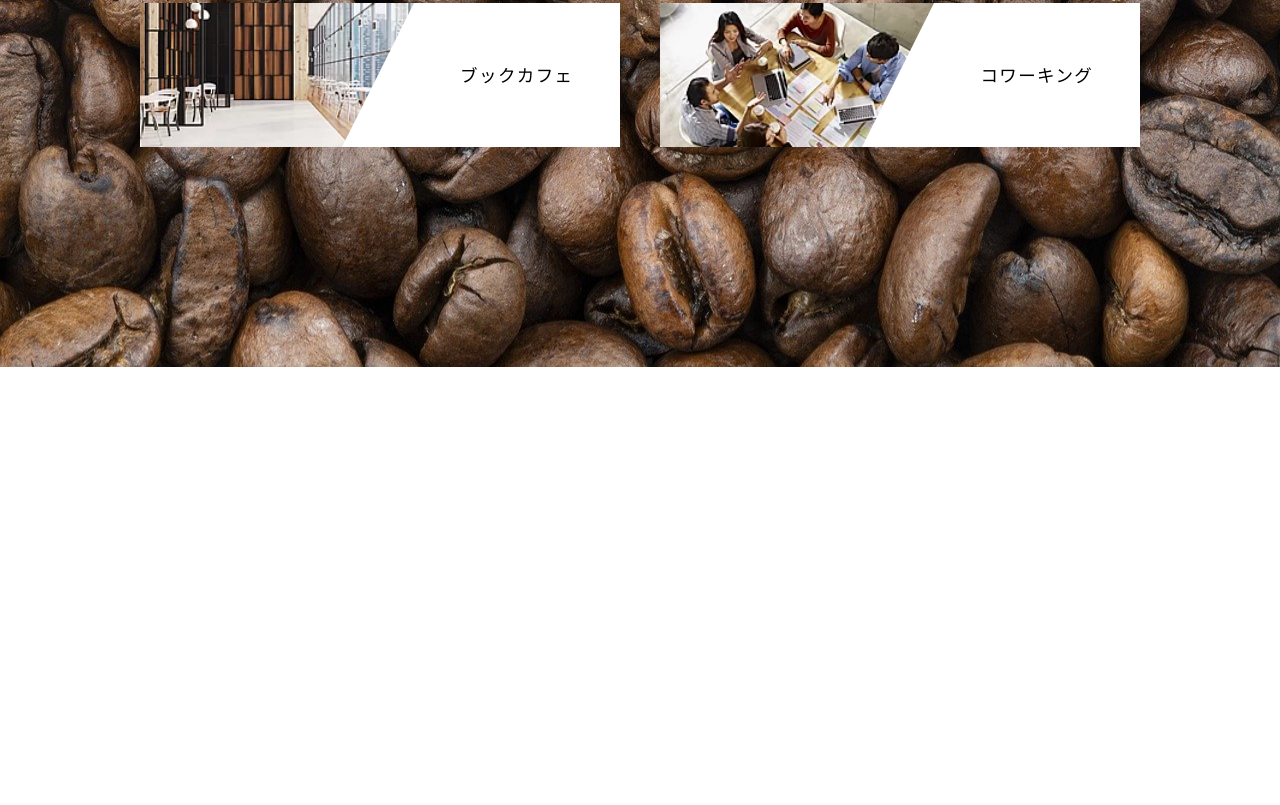
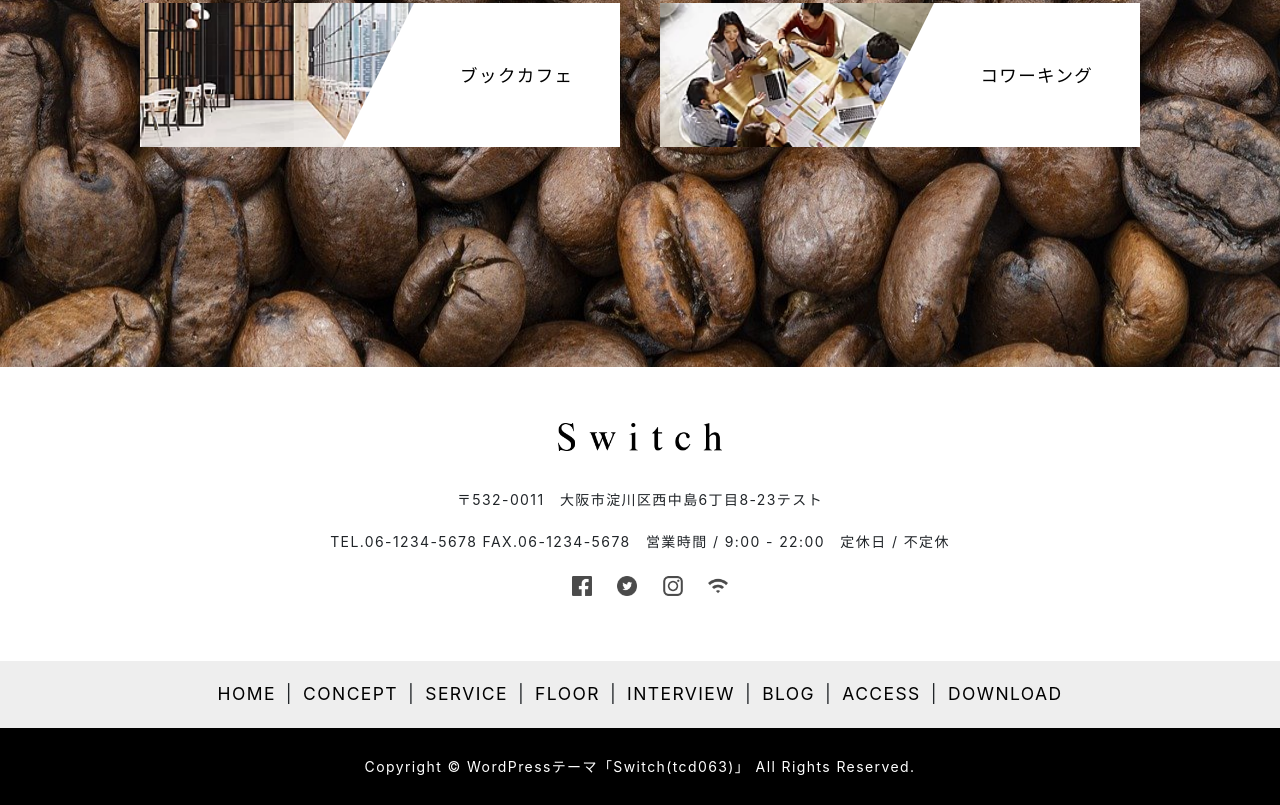
Before and after one commit to takahiro23dol/frontend-basic-last-assignment, a plain HTML site: page index.html in a window 1280 px wide. Shown: the part 4826-5631 px from the top of the page. Before the commit the page ends 5193 px from the top, so only its background shows below. Drawn offline with nearby package versions, Linux system fonts and the light colour scheme.

Commit message:
deploy: b202a952cc11ff97d0ef15ce3fa030963e9344ae

```diff
--- a/index.html
+++ b/index.html
@@ -370,8 +370,32 @@
         </div>
       </section>
     </main>
-    <footer></footer>
-
+    <footer>
+      <div class="footer-info msg-format">
+        <div><a href="#"><img src="images/logo_foot.png" class="footer-logo"></a></div>
+        <div>〒532-0011　大阪市淀川区西中島6丁目8-23テスト</br>
+          TEL.06-1234-5678 FAX.06-1234-5678　営業時間 / 9:00 - 22:00　定休日 / 不定休</div>
+        <div class="icon-sns">
+          <a href="#"><img src="images/icon_facebook.png""></a>
+          <a href="#"><img src="images/icon_twitter.png"></a>
+          <a href="#"><img src="images/icon_instagram.png"></a>
+          <a href="#"><img src="images/icon_wifi.png"></a>
+        </div>
+      </div>
+      <div class="footer-navigate">
+        <ul>
+          <li><a href="#">HOME</a></li>
+          <li><a href="#">CONCEPT</a></li>
+          <li><a href="#">SERVICE</a></li>
+          <li><a href="#">FLOOR</a></li>
+          <li><a href="#">INTERVIEW</a></li>
+          <li><a href="#">BLOG</a></li>
+          <li><a href="#">ACCESS</a></li>
+          <li><a href="#">DOWNLOAD</a></li>
+        </ul>
+      </div>
+      <div class="footer-copyright">Copyright © WordPressテーマ「Switch(tcd063)」 All Rights Reserved.</div>
+    </footer>
     <!-- optional javascript -->
     <!-- Jquery first ,then Popper, then Bootstrap JS -->
     <script
--- a/style.css
+++ b/style.css
@@ -544,6 +544,82 @@ header .navbar-toggler:focus {
 
 /* --------> footer */
 
+footer .footer-info {
+  background-color: #fff;
+}
+
+footer .footer-logo {
+  height: 2rem;
+  margin-bottom: 2rem;
+}
+
+footer .icon-sns > a > img {
+  width: 20px;
+  height: 20px;
+  margin-left: 20px;
+}
+
+footer .icon-sns > a > img:hover {
+  opacity: 0.5;
+  transition-duration: 0.2s;
+}
+
+footer .footer-navigate {
+  background-color: #eee;
+}
+
+footer .footer-navigate ul {
+  display: flex;
+  justify-content: center;
+  list-style: none;
+  padding: 20px 0;
+  margin-bottom: 0;
+}
+
+footer .footer-navigate ul li {
+  font-size: 1.25rem;
+}
+
+footer .footer-navigate ul a {
+  text-decoration: none;
+  color: #000;
+}
+
+footer .footer-navigate ul li:nth-child(n + 2)::before {
+  content: "|";
+  margin: 0 10px;
+}
+
+footer .footer-copyright {
+  text-align: center;
+  color: #fff;
+  background-color: #000;
+  padding: 2rem;
+}
+
+@media (max-width: 767px) {
+  footer .footer-navigate {
+    background-color: #eee;
+  }
+
+  footer .footer-navigate ul {
+    display: flex;
+    flex-direction: column;
+    flex-wrap: wrap;
+    height: 250px;
+    padding: 20px 0;
+  }
+
+  footer .footer-navigate ul li {
+    margin: 10px 50px;
+    width: 80px;
+  }
+
+  footer .footer-navigate ul li:nth-child(n + 2)::before {
+    content: none;
+  }
+}
+
 /* <-------- footer */
 
 /* -----memo ------*/
```
Also changed, not shown: images/icon_facebook.png (added), images/icon_instagram.png (added), images/icon_twitter.png (added), images/icon_wifi.png (added).
